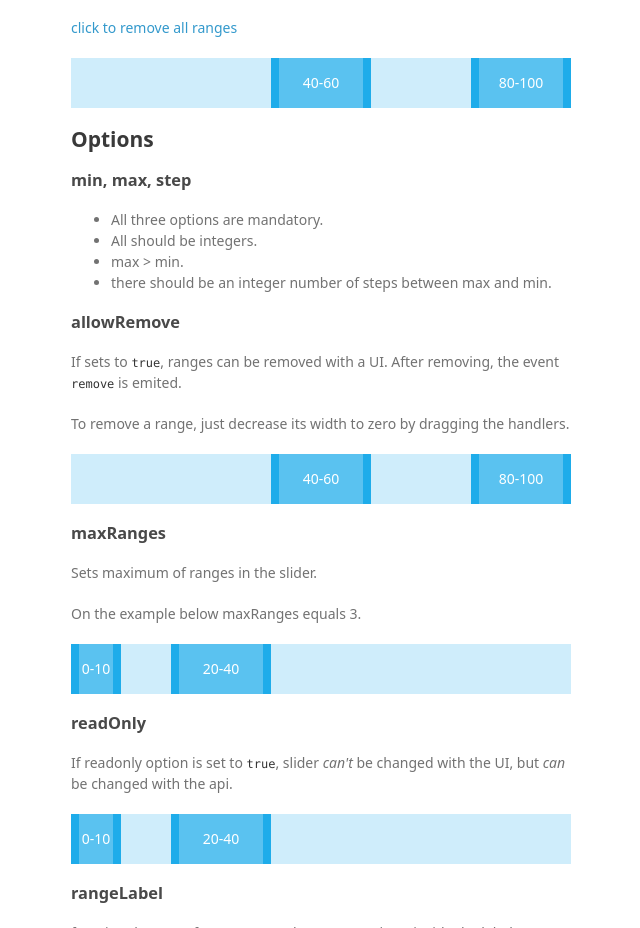
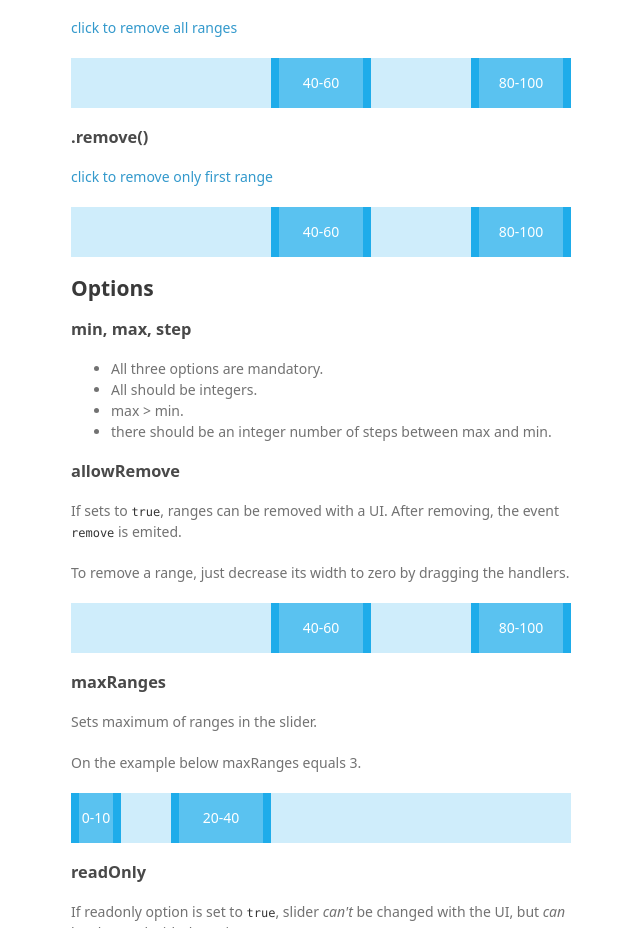
Before and after one commit to paveltyavin/bbslider, a website: page dist/index.html in a window 1280 px wide. Shown: the part 1564-2492 px from the top of the page, without its empty margins (499-1139 px from the left). Drawn offline with Linux system fonts and the light colour scheme.

Commit message:
issue # 7

```diff
--- a/dist/files/main.js
+++ b/dist/files/main.js
@@ -125,4 +125,17 @@ document.addEventListener("DOMContentLoaded", function (event) {
     event.preventDefault();
     slider_methods_removeAll.removeAll();
   });
+
+  var slider_methods_remove = new multirangeslider({
+    min: 0,
+    max: 100,
+    step: 4
+  });
+  document.getElementById('slider_methods_remove').appendChild(slider_methods_remove.el);
+  slider_methods_remove.add([40, 60], {id: 1});
+  slider_methods_remove.add([80, 100], {id: 2});
+  document.getElementById('button_methods_remove').addEventListener('click', function (event) {
+    event.preventDefault();
+    slider_methods_remove.remove(1);
+  });
 });
--- a/dist/index.html
+++ b/dist/index.html
@@ -138,6 +138,12 @@ slider.add([40, 50]);</pre>
             <a href="#" id="button_methods_removeAll">click to remove all ranges</a>
         </p>
         <div id="slider_methods_removeAll"></div>
+
+        <h3>.remove()</h3>
+        <p>
+            <a href="#" id="button_methods_remove">click to remove only first range</a>
+        </p>
+        <div id="slider_methods_remove"></div>
 
 
 
--- a/package.json
+++ b/package.json
@@ -1,6 +1,6 @@
 {
   "name": "multirangeslider",
-  "version": "0.3.2",
+  "version": "0.4.0",
   "description": "",
   "main": "dist/multirangeslider.js",
   "repository": {
```
